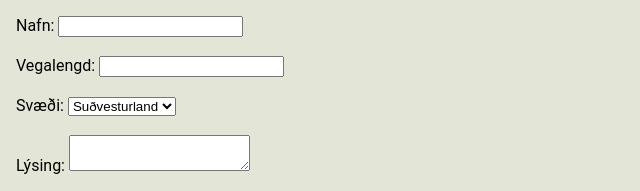
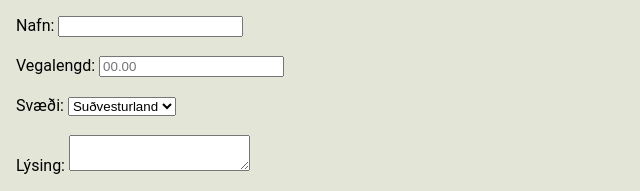
Before and after one commit to OSE-ICE/FK3_lokaverkefni_frontEnd, a plain HTML site: page admin.html in a window 1280 px wide. Shown: the part 236-427 px from the top of the page, 0-640 px from the left. Drawn offline with Linux system fonts and the light colour scheme; no server answers.

Commit message:
placeholder distance

```diff
--- a/admin.html
+++ b/admin.html
@@ -21,7 +21,7 @@
                 <label for="route-name">Nafn:</label>
                 <input type="text" id="route-name" required><br><br>
                 <label for="route-distance">Vegalengd:</label>
-                <input type="number" id="route-distance" required step="0.01"><br><br>
+                <input type="number" id="route-distance" required step="0.01" placeholder="00.00"><br><br>
                 <label for="route-region">Svæði: </label>
                 <select id="route-region" required>
                     <option value="Suðvesturland">Suðvesturland</option>
```
